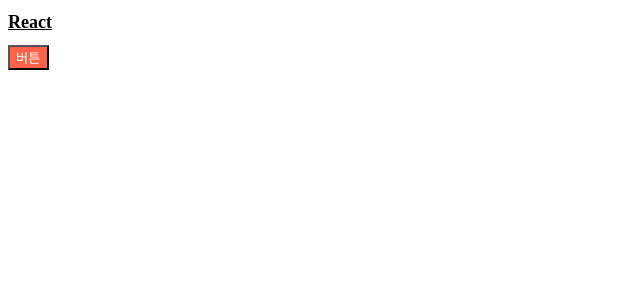
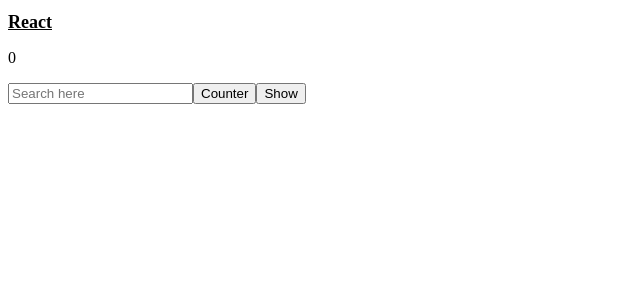
Before and after one commit to phk9436/react-beginner, a React (Create React App) app: page / in a window 1280 px wide. Shown: the top 300 px of the page, without its empty margins (0-640 px from the left). Built offline with nearby package versions, Linux system fonts and the light colour scheme.

Commit message:
[Feat] useEffect 실습
- useEffect는 렌더링 이후와 디펜던시가 변경될때마다 실행된다.

- useEffect의 디펜던시를 빈 배열로 넣으면 렌더링 이후 단 한 번만 실행된다.

```diff
--- a/public/index.html
+++ b/public/index.html
@@ -9,7 +9,6 @@
       name="description"
       content="Web site created using create-react-app"
     />
-    <link rel="apple-touch-icon" href="%PUBLIC_URL%/logo192.png" />
     <!--
       manifest.json provides metadata used when your web app is installed on a
       user's mobile device or desktop. See https://developers.google.com/web/fundamentals/web-app-manifest/
--- a/src/App.js
+++ b/src/App.js
@@ -1,11 +1,50 @@
-import Button from "./Button";
 import styles from "./App.module.css";
+import { useState, useEffect } from "react";
+
+function Hello() {
+  useEffect(() => {
+    console.log("created");
+    return () => console.log("destryed");
+  }, []);
+  return <h1>Hello</h1>;
+}
 
 function App() {
+  const [Counter, setCounter] = useState(0);
+  const [keyword, setKeyword] = useState("");
+  const [showing, setshowing] = useState(false);
+
+  const onClick = () => setCounter(Counter + 1);
+  const onChange = (e) => setKeyword(e.target.value);
+  const onShow = () => setshowing(!showing);
+
+  useEffect(() => console.log("render"), []);
+  useEffect(() => {
+    if (keyword !== "" && keyword.length > 5) console.log("Search API");
+  }, [keyword]);
+  useEffect(() => {
+    if (Counter > 0) console.log("Counting");
+  }, [Counter]);
+  useEffect(() => {
+    if (keyword !== "" || Counter > 0) console.log("both changing");
+  }, [keyword, Counter]);
+
   return (
     <div className="App">
       <h1 className={styles.title}>React</h1>
-      <Button text={"버튼"}></Button>
+      <p>
+        {Counter} {keyword}
+      </p>
+      <input
+        type="text"
+        placeholder="Search here"
+        onChange={onChange}
+        value={keyword}
+      />
+      <button onClick={onClick}>Counter</button>
+
+      <button onClick={onShow}>{showing ? "Hide" : "Show"}</button>
+      {showing ? <Hello /> : null}
     </div>
   );
 }
--- a/src/Button.js
+++ /dev/null
@@ -1,13 +0,0 @@
-import React from "react";
-import PropTypes from "prop-types";
-import styles from "./Button.module.css";
-
-function Button({ text }) {
-  return <button className={styles.btn}>{text}</button>;
-}
-
-Button.propTypes = {
-  text: PropTypes.string.isRequired,
-};
-
-export default Button;
--- a/src/Button.module.css
+++ /dev/null
@@ -1,4 +0,0 @@
-.btn {
-  color: #fff;
-  background-color: tomato;
-}
--- a/src/index.js
+++ b/src/index.js
@@ -3,8 +3,4 @@
 import App from "./App";
 
 const root = ReactDOM.createRoot(document.getElementById("root"));
-root.render(
-  <React.StrictMode>
-    <App />
-  </React.StrictMode>
-);
+root.render(<App />);
```
Also changed, not shown: public/manifest.json.
